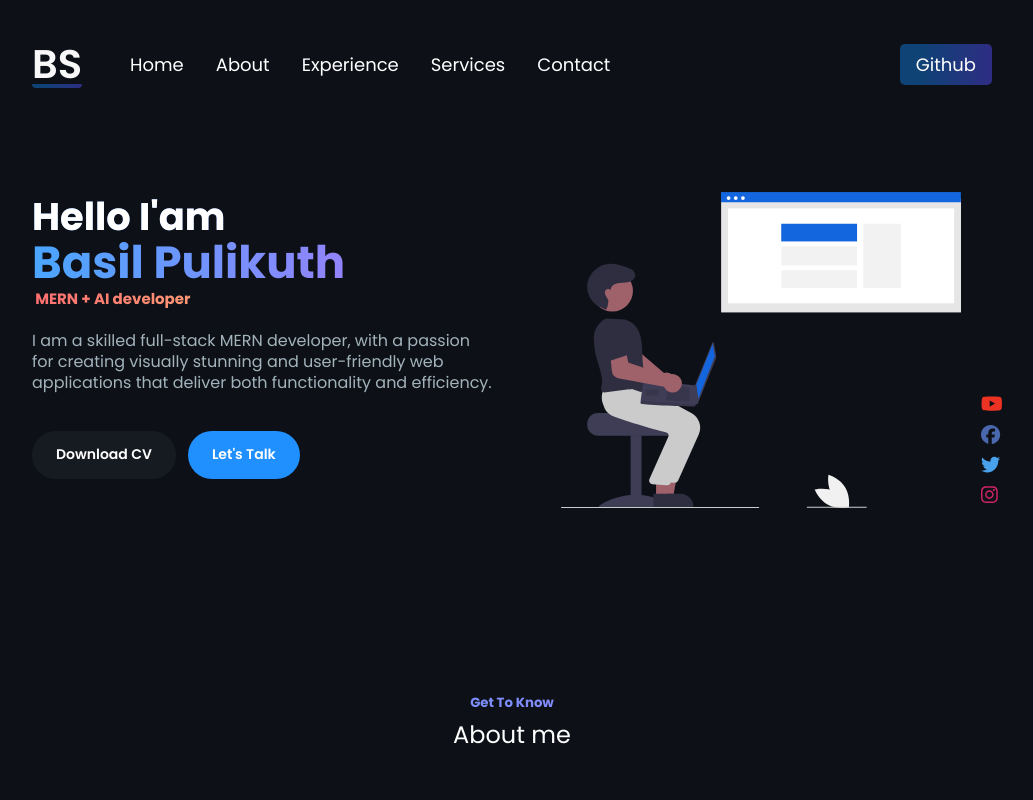
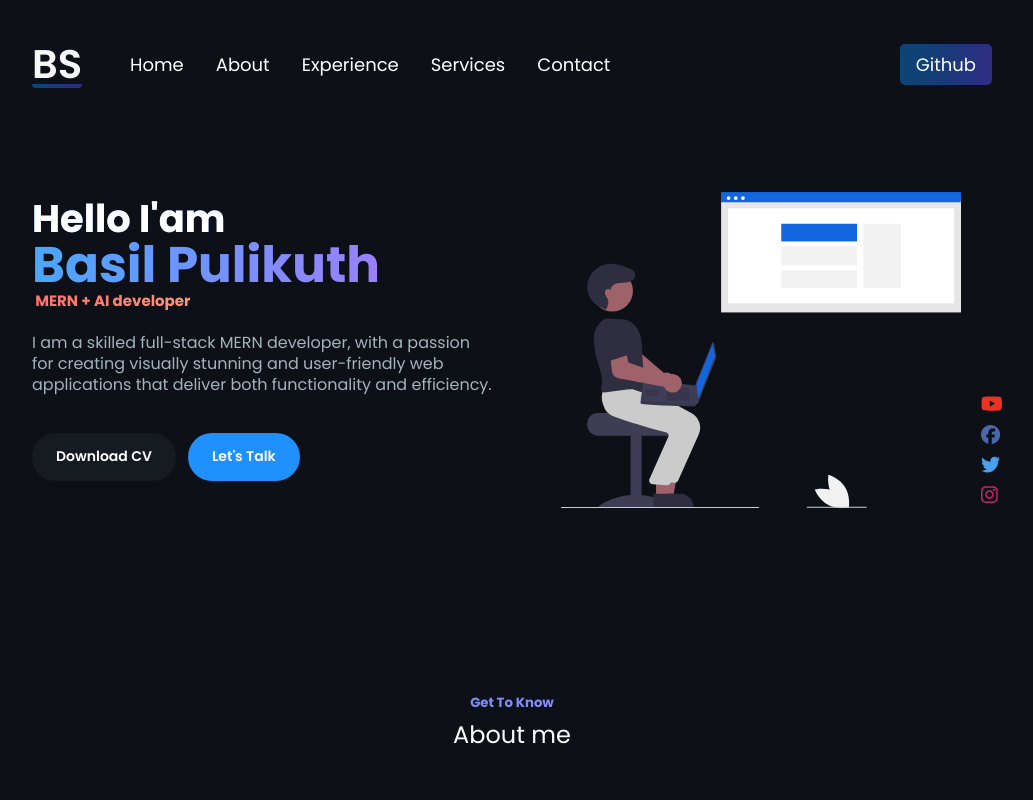
Before and after one commit to iambasilp/React-Basil-Portfolio, a React (Create React App) app: page / in a window 1280 px wide. Shown: the top 800 px of the page, without its empty margins (128-1161 px from the left). Built offline with nearby package versions, Linux system fonts and the light colour scheme.

Commit message:
package json updated

```diff
--- a/package.json
+++ b/package.json
@@ -1,7 +1,7 @@
 {
   "name": "basil_portfolio",
   "version": "0.1.0",
-  "homepage": "React-Basil-Portfolio",
+  "homepage": "basil.social",
   "private": true,
   "dependencies": {
     "@fortawesome/fontawesome-svg-core": "^6.2.1",
--- a/public/index.html
+++ b/public/index.html
@@ -24,7 +24,7 @@
       work correctly both with client-side routing and a non-root public URL.
       Learn how to configure a non-root public URL by running `npm run build`.
     -->
-    <title>React App</title>
+    <title>Iam Basil Pulikuth</title>
   </head>
   <body>
     <noscript>You need to enable JavaScript to run this app.</noscript>
--- a/src/components/Home/home.css
+++ b/src/components/Home/home.css
@@ -124,6 +124,7 @@ a.instagram {
 
 /* For large devices */
 @media screen and (min-width: 1024px) {
+
   .home__container {
     padding-block: 4rem;
     grid-template-columns: repeat(2, 1fr);
@@ -142,7 +143,7 @@ a.instagram {
     row-gap: 0.5rem;
   }
   .home__data h1 {
-    font-size: 45px;
+    font-size: 50px;
   }
   .home__data h5 {
     font-size: 15px;
```
